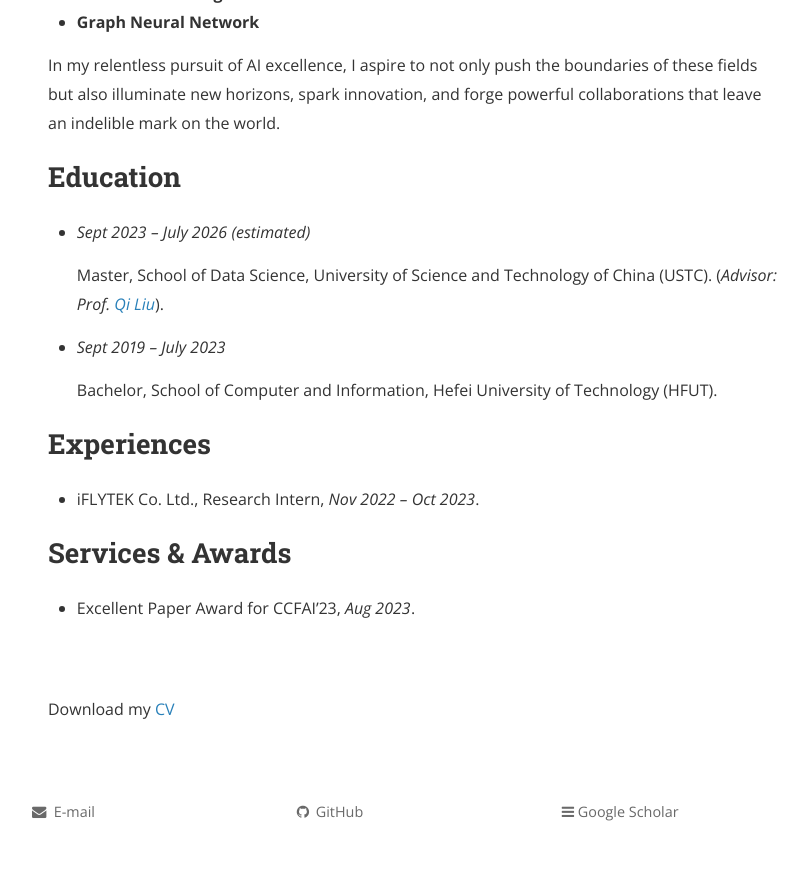
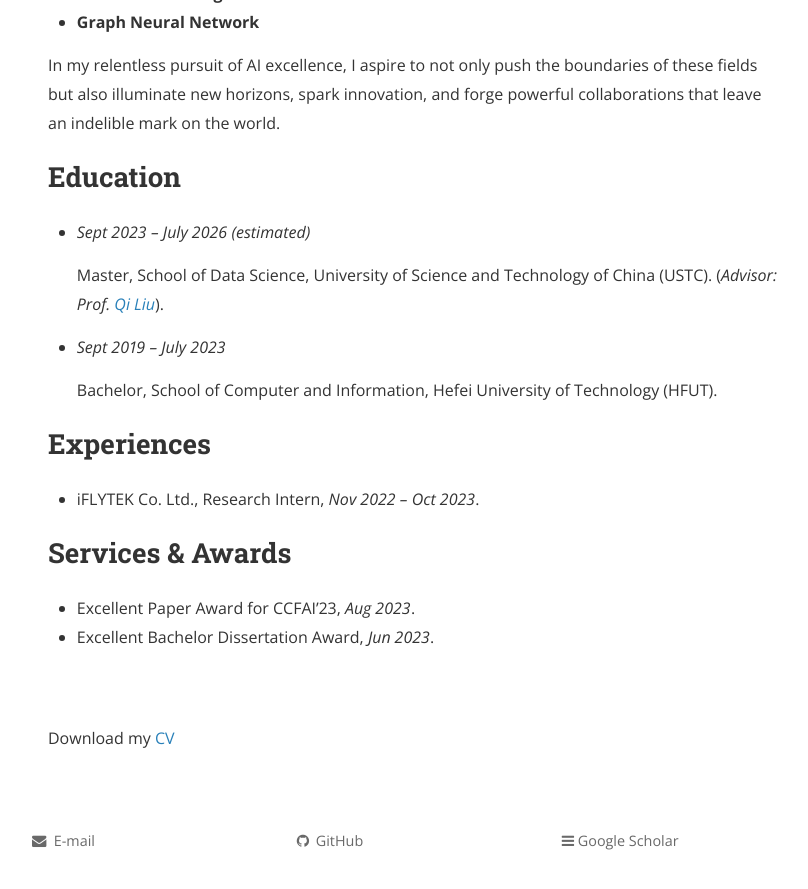
Before and after one commit to sosweetzhang/sosweetzhang.github.io, a Jekyll site: the page built from about.md, in a window 1280 px wide and 900 px high, scrolled down 913 px. Shown: the top 889 px of the window, without its empty margins (224-1032 px from the left). Built offline with Jekyll 4.4.1, drawn with Linux system fonts in a browser that asks for light colours; nearby versions of some CDN libraries; comment, search, counter and statistics services are not loaded; a style sheet for code colours, icons or effects is not loaded.

Commit message:
Update about.md

```diff
--- a/about.md
+++ b/about.md
@@ -47,6 +47,8 @@ In my relentless pursuit of AI excellence, I aspire to not only push the boundar
 ## Services & Awards
 
 - Excellent Paper Award for CCFAI'23, _Aug 2023_.
+- Excellent Bachelor Dissertation Award, _Jun 2023_.
+
 
 
 
```
